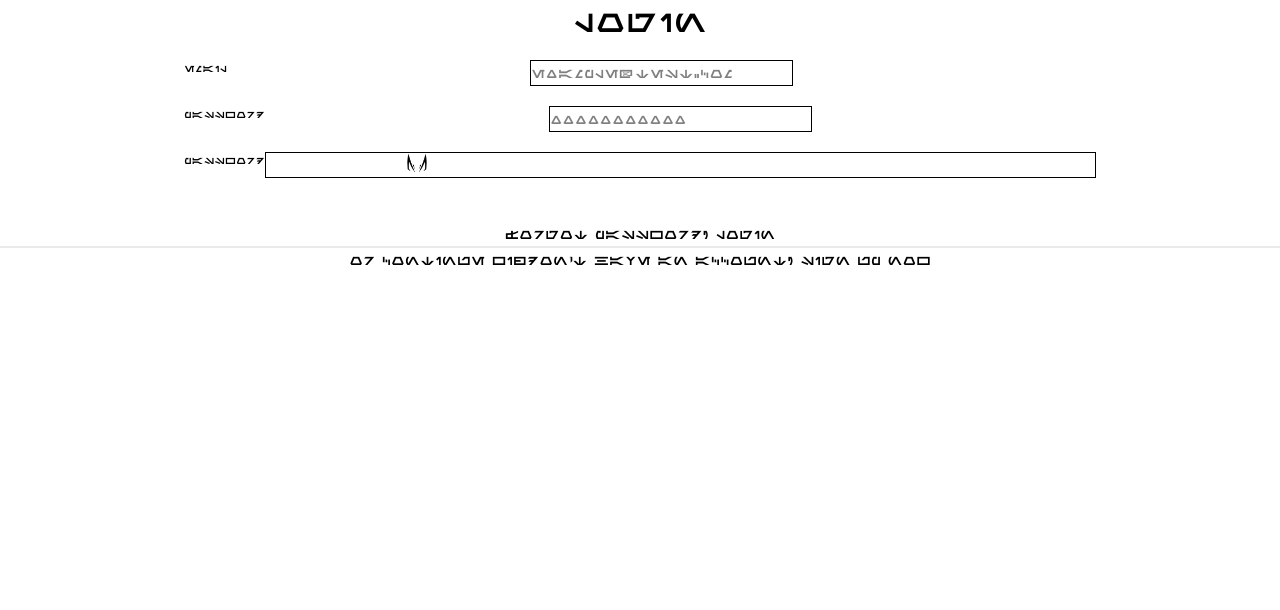
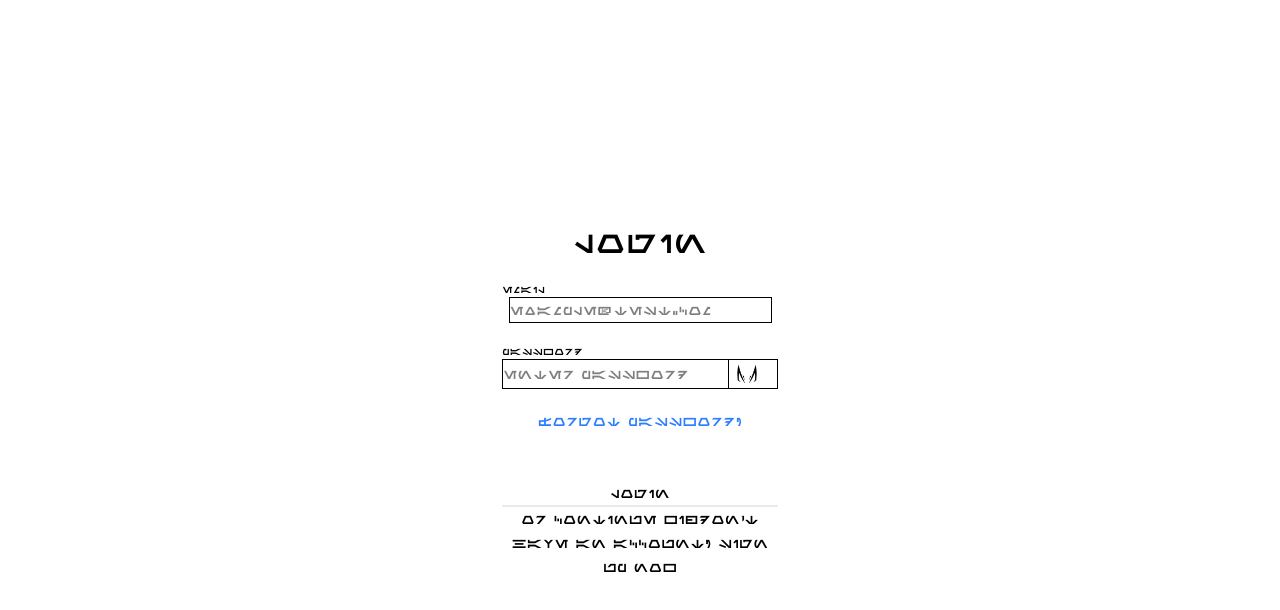
Before and after one commit to Lurik13/Matcha, a React (Vite) app in the folder front/: page / in a window 1280 px wide. Shown: the top 610 px of the page. Built offline with nearby package versions, Linux system fonts and the light colour scheme.

Commit message:
Champ password + page de login centrée

```diff
--- a/front/src/App.tsx
+++ b/front/src/App.tsx
@@ -9,10 +9,10 @@ import PasswordInput from './PasswordInput';
 function App() {
   const [email, setEmail] = useState<string | null>(null);
   const [password, setPassword] = useState<string | null>(null);
-  const [isHiddenPassword, setIsHiddenPassword] = useState<boolean>(true);
 
   return (
-    <div className='text-center'>
+    <div className="flex justify-center items-center min-h-screen">
+      <div className='text-center max-w-69'>
         <h1 className='text-4xl'>Login</h1>
         <Input
           value={email}
@@ -21,19 +21,15 @@ function App() {
           type="email"
           onChange={(e) => setEmail(e.target.value)}
         />
-      <Input
-        value={password}
-        label={"Password"}
-        placeholder="xxxxxxxxxxx"
-        type="password"
-        onChange={(e) => setPassword(e.target.value)}
-      />
         <PasswordInput
           password={password}
           setPassword={setPassword}
           />
+        <div className='text-blue-500'>
+          Forgot password?
+        </div>
         <br></br>
-      Forgot password?
+        <br></br>
         Login
         <div className="loginSeparation"></div>
         or continue with
@@ -43,6 +39,7 @@ function App() {
         Don't have an account?
         Sign up now
       </div>
+    </div>
   )
 }
 
--- a/front/src/ImageBoolean.tsx
+++ b/front/src/ImageBoolean.tsx
@@ -10,7 +10,7 @@ const ImageBoolean = (props: Props) => (
     <img
       src={props.isOn ? props.imageOn : props.imageOff}
       alt="imageBoolean"
-      className="cursor-pointer w-5 h-5"
+      className="cursor-pointer w-5 h-5 my-1 mx-2"
       onClick={props.action}
     />
   </div>
--- a/front/src/Input.tsx
+++ b/front/src/Input.tsx
@@ -7,10 +7,10 @@ interface Props {
 }
 
 const Input = (props: Props) => (
-  <div className="mx-46 my-5">
+  <div className="my-5">
     <label
       htmlFor={props.label}
-      className="text-xs  float-left"
+      className="text-xs float-left"
     >
       {props.label}
     </label>
--- a/front/src/PasswordInput.tsx
+++ b/front/src/PasswordInput.tsx
@@ -17,10 +17,10 @@ const PasswordInput = (props: Props) => {
   }
 
   return (
-    <div className="mx-46 my-5">
+    <div className="my-5">
       <label
         htmlFor={label}
-        className="text-xs  float-left"
+        className="text-xs block text-left"
       >
         {label}
       </label>
@@ -28,11 +28,13 @@ const PasswordInput = (props: Props) => {
         <input
           id={label}
           name={label}
-          size={10}
+          size={17}
+          placeholder='Enter password'
           value={props.password ? props.password : ""}
-          type="string"
+          type={isHiddenPassword ? "password" : "text"}
           onChange={handlePasswordChange}
         />
+        <div className='border-l '>
           <ImageBoolean
             imageOn={JaigEyes}
             imageOff={Fulcrum}
@@ -41,6 +43,7 @@ const PasswordInput = (props: Props) => {
           />
         </div>
       </div>
+    </div>
   );
 }
 
```
Lines whose indentation alone changed are shown as unchanged.
